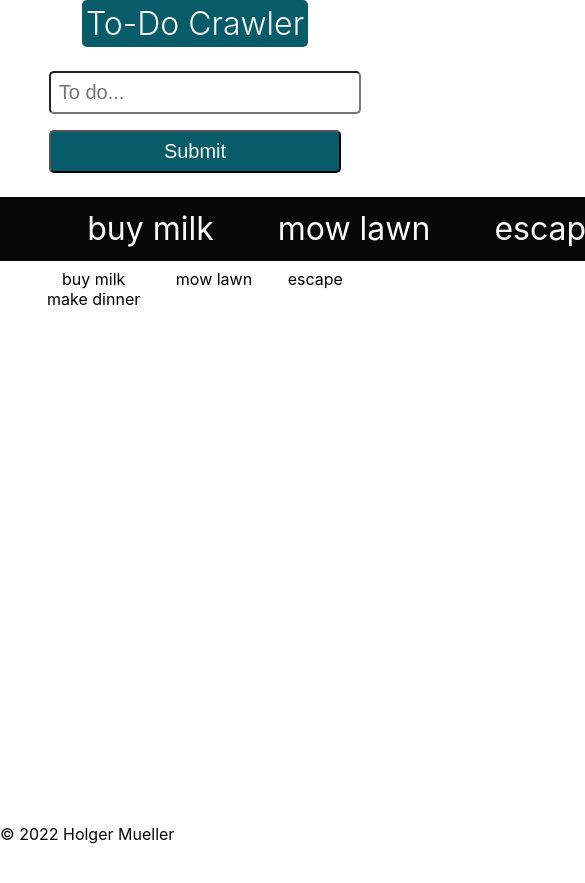
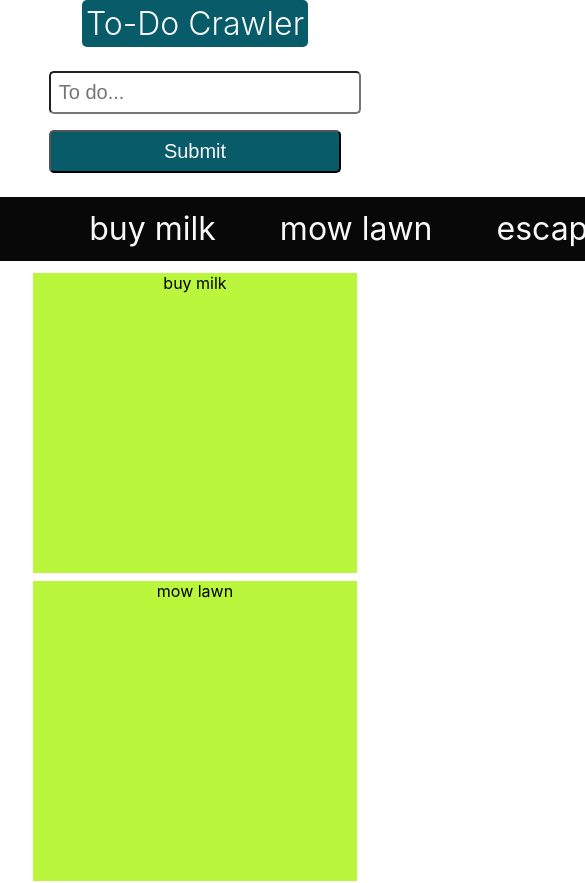
Before and after one commit to Holgermueller/todocrawl, a React (Create React App) app: page / in a window 390 px wide. Shown: the top 883 px of the page, 585 px wide, since content can reach past the window. Before the commit the page ends 844 px from the top, so only its background shows below. Built offline with nearby package versions, Linux system fonts and the light colour scheme.

Commit message:
form works some styling

```diff
--- a/src/App.css
+++ b/src/App.css
@@ -45,9 +45,9 @@ section {
   font-size: 2rem;
   padding-left: 100%;
   white-space: nowrap;
-
   overflow: hidden;
-  width: 100%;
+  width: 85%;
+  margin: 0.25rem auto;
   height: 4rem;
 }
 
@@ -85,13 +85,28 @@ section {
 
 .todo-item {
   text-align: center;
+  background-color: #baf73c;
+  margin: 0.25rem;
+  min-height: 300px;
 }
 
 footer {
   bottom: 0;
   left: 0;
   width: 100%;
-  position: absolute;
+  position: relative;
   font-size: 1.25 rem;
   color: var(--blackColor);
 }
+
+@media (max-width: 800px) {
+  .todo-grid {
+    grid-template-columns: auto auto;
+  }
+}
+
+@media (max-width: 414px) {
+  .todo-grid {
+    grid-template-columns: auto;
+  }
+}
--- a/src/components/InputForm.js
+++ b/src/components/InputForm.js
@@ -1,9 +1,37 @@
+import { useState } from "react";
+
 export default function InputForm() {
+  const [formData, setFormData] = useState({
+    todo: "",
+  });
+
+  const { todo } = formData;
+
+  const onChange = (e) => {
+    setFormData((prevState) => ({
+      ...prevState,
+      [e.target.name]: e.target.value,
+    }));
+  };
+
+  const handleSubmit = (e) => {
+    e.preventDefault();
+
+    console.log(todo);
+  };
+
   return (
     <section>
-      <form className="form">
-        <input className="input" type="text" placeholder="To do..." />
-        <input className="button" type="button" value="Submit" />
+      <form className="form" onSubmit={handleSubmit}>
+        <input
+          className="input"
+          name="todo"
+          type="text"
+          placeholder="To do..."
+          value={todo}
+          onChange={onChange}
+        />
+        <input className="button" type="submit" value="Submit" />
       </form>
     </section>
   );
```
